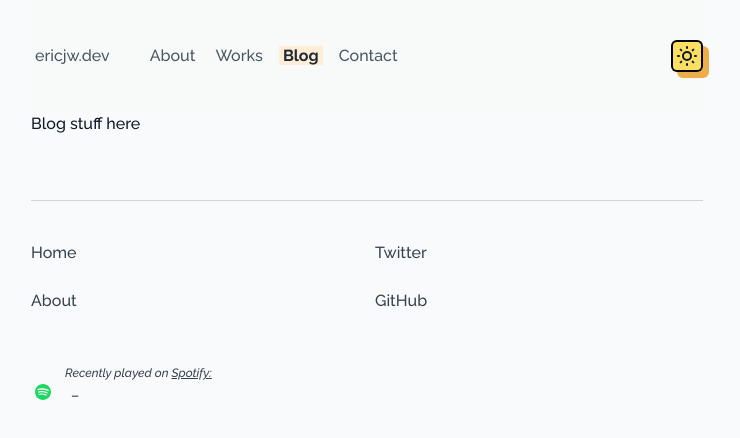
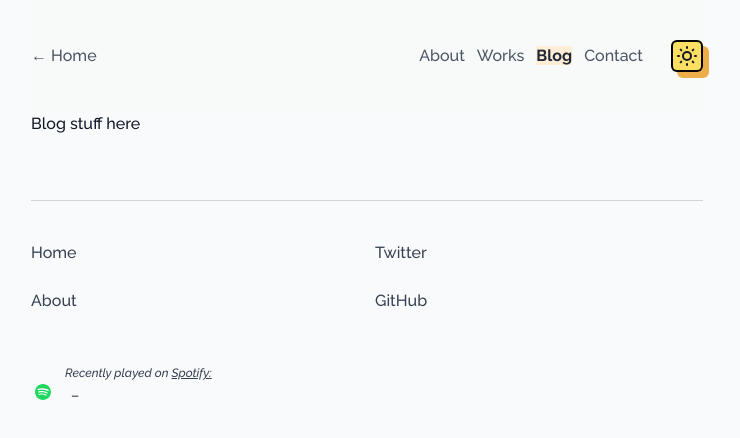
Before and after one commit to broc-head/broc-head-site, a Next.js app: page /blog in a window 1280 px wide. Shown: the top 438 px of the page, without its empty margins (273-1013 px from the left). Built offline with nearby package versions, Linux system fonts and the light colour scheme; no server answers.

Commit message:
:necktie: reformed home button in top left

```diff
--- a/src/components/Container.tsx
+++ b/src/components/Container.tsx
@@ -50,22 +50,22 @@ const Container = ({ children, ...customMeta }: Props) => {
         </Head>
         <div className='px-8'>
         <div className='flex flex-col justify-center '>
-          <nav className='flex flex-row items-center justify-between w-full relative max-w-2xl border-gray-200 dark:border-gray-700 mx-auto py-10 text-gray-900 bg-gray-50 dark:bg-gray-900 bg-opacity-60 dark:text-gray-100'>
+          <nav className='flex flex-row flex-grow items-center justify-between w-full relative max-w-2xl border-gray-200 dark:border-gray-700 mx-auto py-10 text-gray-900 bg-gray-50 dark:bg-gray-900 bg-opacity-60 dark:text-gray-100'>
 
-              <div className='flex'>
-              <NavItem href="/" text="ericjw.dev" />
+              <NavItem href="/" text='← Home' />
 
-              <div className="ml-8 hidden md:inline-block space-x-3">
+
+
+
+            <div className='flex items-center justify-between space-x-7'>
+              <div className="hidden md:inline-block space-x-3">
 
                 <NavItem href="/about" text="About" />
                 <NavItem href="/works" text="Works" />
                 <NavItem href="/blog" text="Blog" />
                 <NavItem href="/contact" text="Contact" />
-              </div>
+
             </div>
-
-
-            <div className='flex items-center justify-between space-x-7'>
               <button
                 className='w-8 h-8 flex items-center justify-center rounded-md ring-2 ring-inset ring-black dark:ring-gray-100 bg-yellow dark:bg-space shadow-[6px_6px_0_0_] shadow-sunray dark:shadow-purple hover:shadow-none dark:hover:shadow-none hover:translate-x-[6px] hover:translate-y-[6px] text-gray-900 dark:text-gray-100'
                 aria-label='dark mode toggle'
@@ -134,10 +134,15 @@ function NavItem({ href, text }) {
           isActive
             ? 'font-semibold text-gray-800 dark:text-gray-200 bg-orange-100 dark:bg-orange-900'
             : 'font-normal text-gray-600 dark:text-gray-400'}
-          hover:bg-orange-200 dark:hover:bg-orange-800 transition-all px-1`
+          hover:bg-orange-200 dark:hover:bg-orange-800 transition-all`
         }
       >
-        <span className="capsize">{text}</span>
+        <span>
+          {isActive && text === '← Home'
+            ? 'ericjw.dev'
+            : text
+          }
+        </span>
       </a>
     </Link>
   );
```
